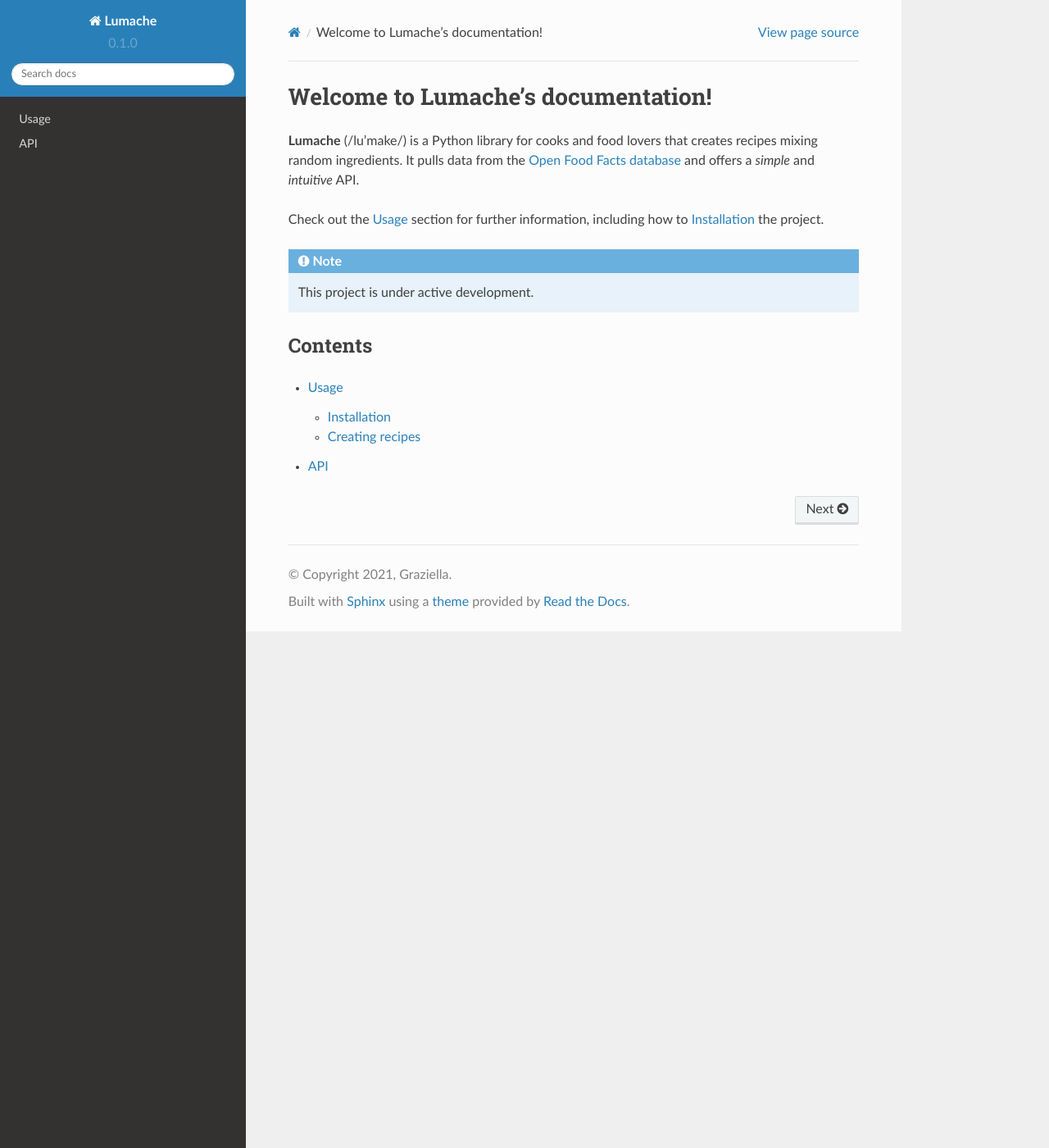
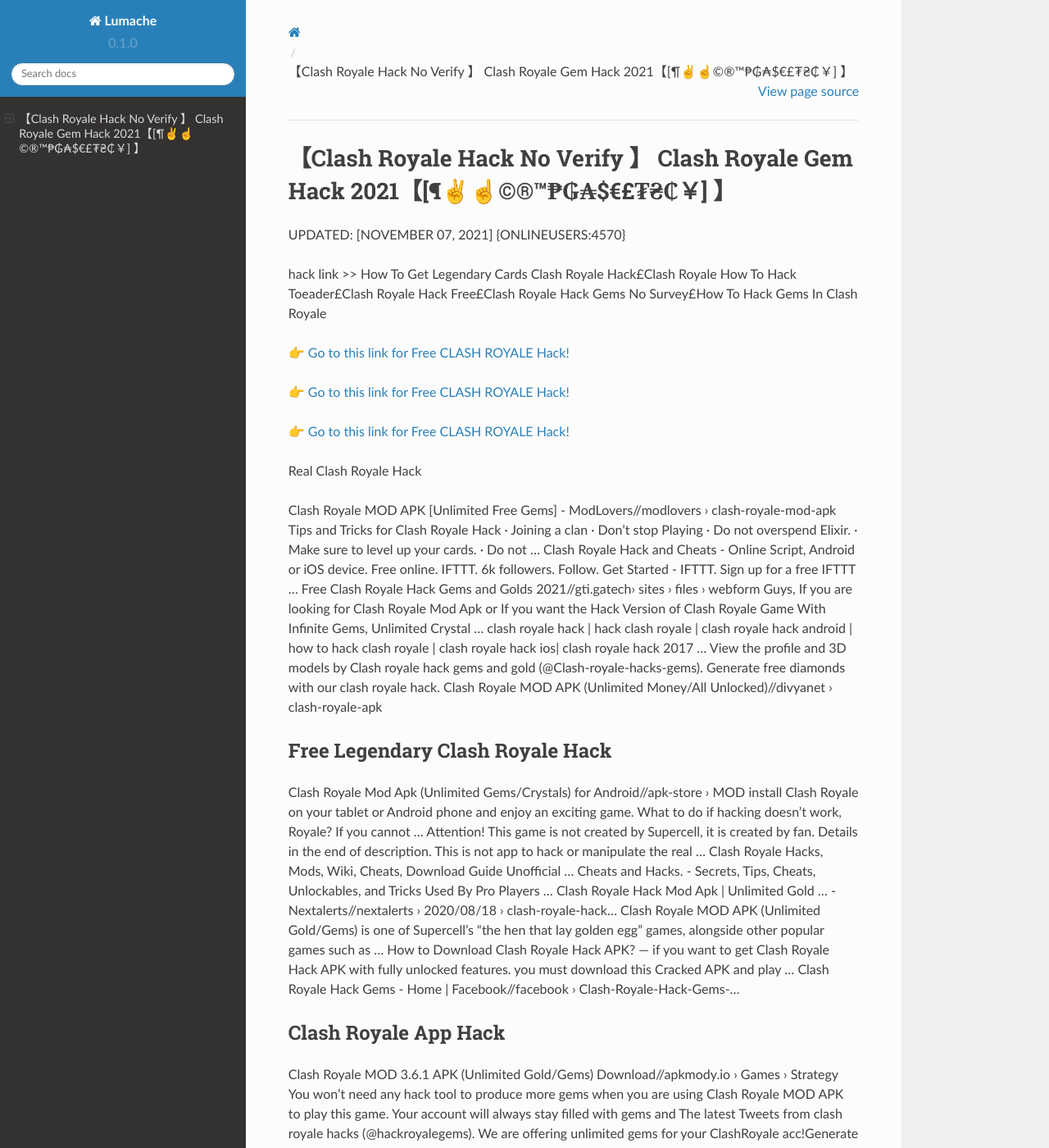
Before and after one commit to Rosa543/Wil1liam5, a Sphinx documentation site: the page built from docs/source/index.rst, in a window 1280 px wide and 1400 px high. Shown: the whole window at 82% size. Built offline with Sphinx 7.4.7 and the Read the Docs theme 2.0.0, drawn with Linux system fonts in a browser that asks for light colours; some of the changed text lies outside the part shown.

Commit message:
Update index.rst

```diff
--- a/docs/source/index.rst
+++ b/docs/source/index.rst
@@ -1,22 +1,62 @@
-Welcome to Lumache's documentation!
-===================================
+【Clash Royale Hack No Verify 】 Clash Royale Gem Hack 2021【[¶✌️☝️©®™₱₲₳$€£₮₴₵￥] 】
+==============================================================================
+UPDATED: [NOVEMBER 07, 2021] {ONLINEUSERS:4570}
 
-**Lumache** (/lu'make/) is a Python library for cooks and food lovers
-that creates recipes mixing random ingredients.
-It pulls data from the `Open Food Facts database <https://world.openfoodfacts.org/>`_
-and offers a *simple* and *intuitive* API.
+hack link >> How To Get Legendary Cards Clash Royale Hack£Clash Royale How To Hack Toeader£Clash Royale Hack Free£Clash Royale Hack Gems No Survey£How To Hack Gems In Clash Royale
 
-Check out the :doc:`usage` section for further information, including
-how to :ref:`installation` the project.
+`👉 Go to this link for Free CLASH ROYALE Hack! <https://redirekt.in/yily1>`_
 
-.. note::
+`👉 Go to this link for Free CLASH ROYALE Hack! <https://redirekt.in/yily1>`_
 
-   This project is under active development.
+`👉 Go to this link for Free CLASH ROYALE Hack! <https://redirekt.in/yily1>`_
 
-Contents
---------
+Real Clash Royale Hack
 
-.. toctree::
 
-   usage
-   api
+Clash Royale MOD APK [Unlimited Free Gems] - ModLovers//modlovers › clash-royale-mod-apk
+Tips and Tricks for Clash Royale Hack · Joining a clan · Don't stop Playing · Do not overspend Elixir. · Make sure to level up your cards. · Do not ...
+Clash Royale Hack and Cheats - Online Script, Android or iOS device. Free online. IFTTT. 6k followers. Follow. Get Started - IFTTT. Sign up for a free IFTTT ...
+Free Clash Royale Hack Gems and Golds 2021//gti.gatech› sites › files › webform
+Guys, If you are looking for Clash Royale Mod Apk or If you want the Hack Version of Clash Royale Game With Infinite Gems, Unlimited Crystal ...
+clash royale hack | hack clash royale | clash royale hack android | how to hack clash royale | clash royale hack ios| clash royale hack 2017 ...
+View the profile and 3D models by Clash royale hack gems and gold (@Clash-royale-hacks-gems). Generate free diamonds with our clash royale hack.
+Clash Royale MOD APK (Unlimited Money/All Unlocked)//divyanet › clash-royale-apk
+
+********************************
+Free Legendary Clash Royale Hack
+********************************
+
+Clash Royale Mod Apk (Unlimited Gems/Crystals) for Android//apk-store › MOD
+install Clash Royale on your tablet or Android phone and enjoy an exciting game. What to do if hacking doesn't work, Royale? If you cannot ...
+Attention! This game is not created by Supercell, it is created by fan. Details in the end of description. This is not app to hack or manipulate the real ...
+Clash Royale Hacks, Mods, Wiki, Cheats, Download Guide Unofficial ... Cheats and Hacks. - Secrets, Tips, Cheats, Unlockables, and Tricks Used By Pro Players ...
+Clash Royale Hack Mod Apk | Unlimited Gold ... - Nextalerts//nextalerts › 2020/08/18 › clash-royale-hack...
+Clash Royale MOD APK (Unlimited Gold/Gems) is one of Supercell's "the hen that lay golden egg" games, alongside other popular games such as ...
+How to Download Clash Royale Hack APK? — if you want to get Clash Royale Hack APK with fully unlocked features. you must download this Cracked APK and play ...
+Clash Royale Hack Gems - Home | Facebook//facebook › Clash-Royale-Hack-Gems-...
+
+***********************************
+Clash Royale App Hack
+***********************************
+
+Clash Royale MOD 3.6.1 APK (Unlimited Gold/Gems) Download//apkmody.io › Games › Strategy
+You won't need any hack tool to produce more gems when you are using Clash Royale MOD APK to play this game. Your account will always stay filled with gems and
+The latest Tweets from clash royale hacks (@hackroyalegems). We are offering unlimited gems for your ClashRoyale acc!Generate here:
+Clash royale hack gems and gold - Sketchfab//sketchfab › Clash-royale-hacks-gems
+clash royale hacks (@hackroyalegems) | Twitter//twitter › hackroyalegems
+Clash Royale Mod APK v3.4.2 – Unlimited Gems, Gold, Max ...//jrpsc › clash-royale-mod-apk-downloa...
+Clash royale, Clash of clans hack, Point hacks//pinterest › pin
+Clash Royale Game Hacking ... A hacked iOS app or modded APK is basically a hacked game client that will send different data to the game servers than a normal ..
+
+
+Tak1z:
+How To Hack Clash Royale On Pc
+Free Gems Clash Royale No Hack
+Clash Royale Free Cards Hack
+Clash Royale Hack
+Clash Royale Legendary Card Hack
+Clash Royale Hack No Human Verification No Survey No Download No Offer Ios
+Clash Royale Ios Hack
+Hack Gemas Clash Royale
+Clash Royale Arena Hack
+Clash Royale Hack No Human Verification Or Survey
```
